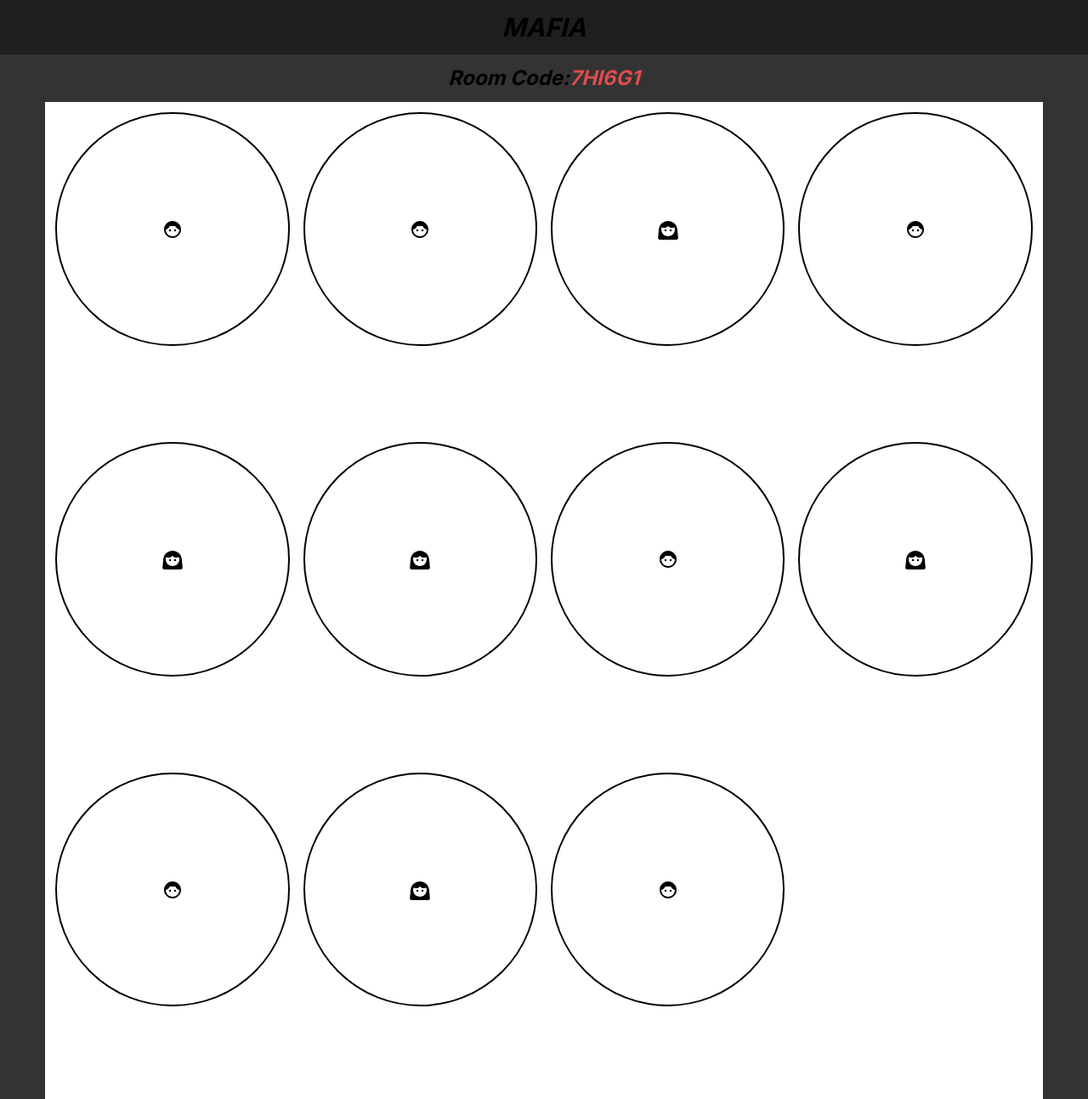
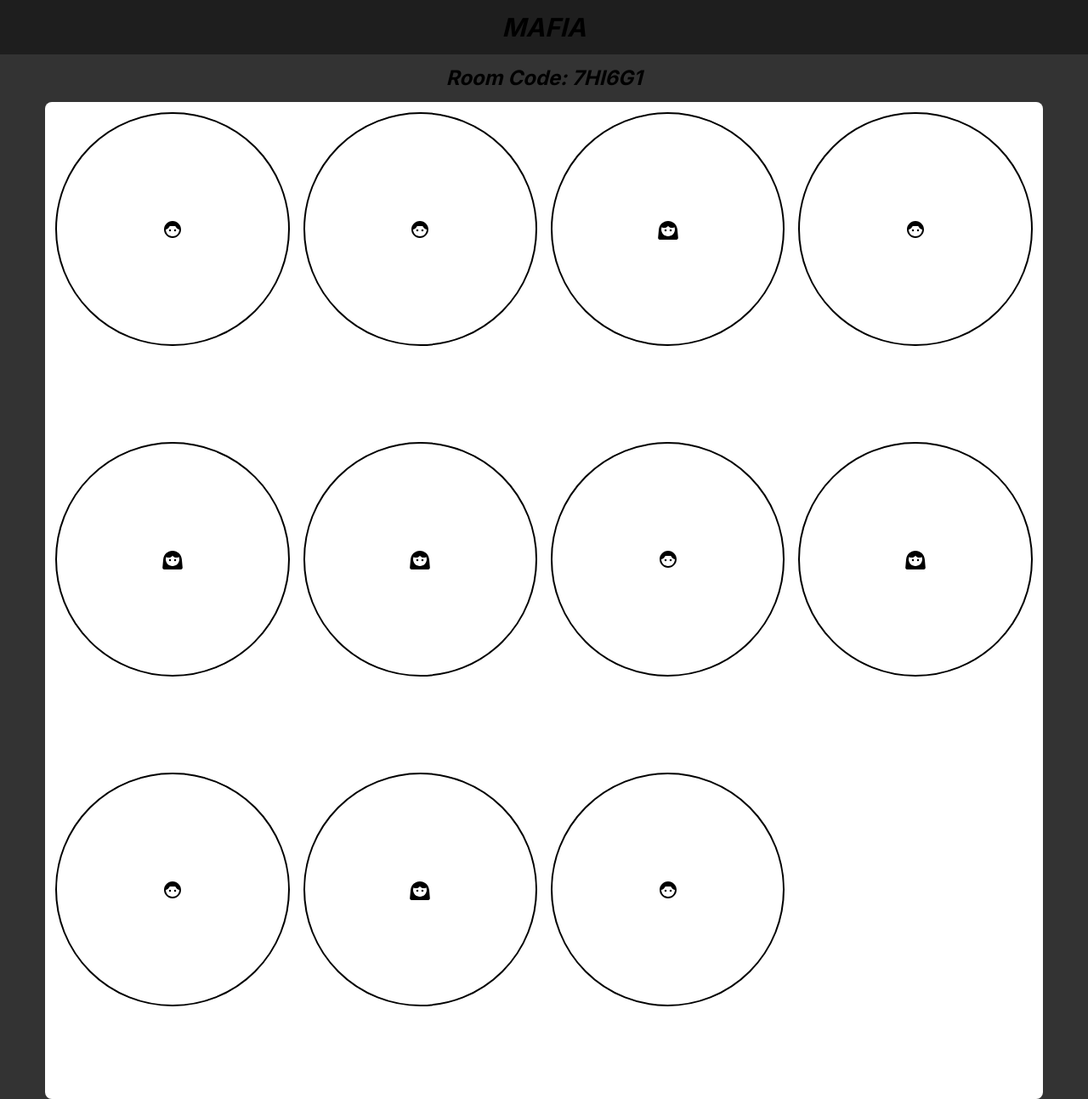
Before and after one commit to Kealen-Pillay/Mafia, a Next.js app in the folder client/: page /host in a window 1280 px wide. Shown: the whole page at 85% size. Built offline with nearby package versions, Linux system fonts and the light colour scheme.

Commit message:
Refactored join game screen

```diff
--- a/client/src/app/host/page.tsx
+++ b/client/src/app/host/page.tsx
@@ -1,29 +1,64 @@
-import React from "react";
-import Face6RoundedIcon from '@mui/icons-material/Face6Rounded';
-import Face3RoundedIcon from '@mui/icons-material/Face3Rounded';
+"use client";
+import React, { useState } from "react";
+import Face6RoundedIcon from "@mui/icons-material/Face6Rounded";
+import Face3RoundedIcon from "@mui/icons-material/Face3Rounded";
 
-const Host = () => {
+const HostScreen = () => {
+  const [roomCode, setRoomCode] = useState<string>("7HI6G1");
+
   return (
     <div className="flex flex-col items-center justify-center w-full h-full">
-      <div className="flex font-bold text-2xl italic my-3">
-        Room Code: <h1 className="text-[#DF4C4C]">7HI6G1</h1>
+      <div className="flex font-bold flex-row text-2xl italic my-3 px-5">
+        <h1>Room Code: {roomCode}</h1>
       </div>
-
-      <div className="grid grid-cols-4 gap-4 bg-white p-3 w-11/12 aspect-square">
-        <div className="rounded-full border-2 border-black aspect-square text-black flex justify-center items-center"> <Face6RoundedIcon className="text-4xl"/> </div>
-        <div className="rounded-full border-2 border-black aspect-square text-black flex justify-center items-center"> <Face6RoundedIcon className="text-4xl"/> </div>
-        <div className="rounded-full border-2 border-black aspect-square text-black flex justify-center items-center"> <Face3RoundedIcon className="text-4xl"/> </div>
-        <div className="rounded-full border-2 border-black aspect-square text-black flex justify-center items-center"> <Face6RoundedIcon className="text-4xl"/> </div>
-        <div className="rounded-full border-2 border-black aspect-square text-black flex justify-center items-center"> <Face3RoundedIcon className="text-4xl"/> </div>
-        <div className="rounded-full border-2 border-black aspect-square text-black flex justify-center items-center"> <Face3RoundedIcon className="text-4xl"/> </div>
-        <div className="rounded-full border-2 border-black aspect-square text-black flex justify-center items-center"> <Face6RoundedIcon className="text-4xl"/> </div>
-        <div className="rounded-full border-2 border-black aspect-square text-black flex justify-center items-center"> <Face3RoundedIcon className="text-4xl"/> </div>
-        <div className="rounded-full border-2 border-black aspect-square text-black flex justify-center items-center"> <Face6RoundedIcon className="text-4xl"/> </div>
-        <div className="rounded-full border-2 border-black aspect-square text-black flex justify-center items-center"> <Face3RoundedIcon className="text-4xl"/> </div>
-        <div className="rounded-full border-2 border-black aspect-square text-black flex justify-center items-center"> <Face6RoundedIcon className="text-4xl"/> </div>
+      <div className="grid grid-cols-4 rounded-lg gap-4 bg-white p-3 w-11/12 aspect-square">
+        <div className="rounded-full border-2 border-black aspect-square text-black flex justify-center items-center">
+          {" "}
+          <Face6RoundedIcon className="text-4xl" />{" "}
+        </div>
+        <div className="rounded-full border-2 border-black aspect-square text-black flex justify-center items-center">
+          {" "}
+          <Face6RoundedIcon className="text-4xl" />{" "}
+        </div>
+        <div className="rounded-full border-2 border-black aspect-square text-black flex justify-center items-center">
+          {" "}
+          <Face3RoundedIcon className="text-4xl" />{" "}
+        </div>
+        <div className="rounded-full border-2 border-black aspect-square text-black flex justify-center items-center">
+          {" "}
+          <Face6RoundedIcon className="text-4xl" />{" "}
+        </div>
+        <div className="rounded-full border-2 border-black aspect-square text-black flex justify-center items-center">
+          {" "}
+          <Face3RoundedIcon className="text-4xl" />{" "}
+        </div>
+        <div className="rounded-full border-2 border-black aspect-square text-black flex justify-center items-center">
+          {" "}
+          <Face3RoundedIcon className="text-4xl" />{" "}
+        </div>
+        <div className="rounded-full border-2 border-black aspect-square text-black flex justify-center items-center">
+          {" "}
+          <Face6RoundedIcon className="text-4xl" />{" "}
+        </div>
+        <div className="rounded-full border-2 border-black aspect-square text-black flex justify-center items-center">
+          {" "}
+          <Face3RoundedIcon className="text-4xl" />{" "}
+        </div>
+        <div className="rounded-full border-2 border-black aspect-square text-black flex justify-center items-center">
+          {" "}
+          <Face6RoundedIcon className="text-4xl" />{" "}
+        </div>
+        <div className="rounded-full border-2 border-black aspect-square text-black flex justify-center items-center">
+          {" "}
+          <Face3RoundedIcon className="text-4xl" />{" "}
+        </div>
+        <div className="rounded-full border-2 border-black aspect-square text-black flex justify-center items-center">
+          {" "}
+          <Face6RoundedIcon className="text-4xl" />{" "}
+        </div>
       </div>
     </div>
   );
 };
 
-export default Host;
+export default HostScreen;
--- a/client/src/app/join/page.tsx
+++ b/client/src/app/join/page.tsx
@@ -1,34 +1,34 @@
 import Link from "next/link";
-import ArrowBackRoundedIcon from '@mui/icons-material/ArrowBackRounded';
+import Image from "next/image";
+import ArrowBackIosIcon from "@mui/icons-material/ArrowBackIos";
+import MafiaLogo from "../../../public/Mafia.png";
 
-const Join = () => {
+const JoinScreen = () => {
   return (
-    <div className="flex flex-col items-center justify-center w-full h-full mt-20">
-      <img
-        src="https://cdn4.iconfinder.com/data/icons/mafia-and-gangster/500/mafia-gangster-brutal_2-512.png"
+    <div className="flex flex-col items-center justify-center w-full h-full">
+      <div className="flex w-screen h-10 items-center pl-3 pt-2">
+        <Link href="/">
+          <ArrowBackIosIcon />
+        </Link>
+      </div>
+      <Image
+        src={MafiaLogo}
         alt="Mafia Icon"
-        className="w-9/12 aspect-square"
+        className="w-4/5 mb-10 ml-10  mt-20"
       />
       <input
         type="text"
         placeholder="Room Code"
-        className="w-9/12 h-10 my-3.5 rounded p-2 text-center font-medium italic text-black border-2 border-[#848282]"
+        className="w-9/12 h-14 my-10 rounded p-2 text-center font-medium italic text-black border-2 border-[#848282]"
       />
       <Link
-        href="/join"
-        className="bg-[#53ED9A] text-white w-9/12 h-10 font-bold rounded flex justify-center items-center  my-7 border-2 border-black"
+        href="/"
+        className="bg-[#C5FFE0] text-black w-9/12 h-12 font-bold rounded flex justify-center items-center border-2 border-[#31CC78]"
       >
-        Join Game
-      </Link>
-
-      <Link
-        href="/"
-        className="bg-[#DF4C4C] text-white w-9/12 h-10 font-bold rounded flex justify-center items-center border-2 border-black">
-        <ArrowBackRoundedIcon />
-        Back
+        <p className="text-[#31CC78]">Play</p>
       </Link>
     </div>
   );
 };
 
-export default Join;
+export default JoinScreen;
--- a/client/src/app/page.tsx
+++ b/client/src/app/page.tsx
@@ -2,7 +2,7 @@ import Link from "next/link";
 import MafiaLogo from "../../public/Mafia.png";
 import Image from "next/image";
 
-const Home = () => {
+const HomeScreen = () => {
   return (
     <div className="flex flex-col items-center justify-center w-full h-full mt-20">
       <Image src={MafiaLogo} alt="Mafia Icon" className="w-4/5 mb-10 ml-10" />
@@ -19,12 +19,12 @@ const Home = () => {
       </Link>
       <Link
         href="/join"
-        className="bg-[#C5FFE0] text-black w-9/12 h-12 font-bold rounded flex justify-center items-center border-2 border-[#53ED9A]"
+        className="bg-[#C5FFE0] text-black w-9/12 h-12 font-bold rounded flex justify-center items-center border-2 border-[#31CC78]"
       >
-        <p className="text-[#53ED9A]">Join Game</p>
+        <p className="text-[#31CC78]">Join Game</p>
       </Link>
     </div>
   );
 };
 
-export default Home;
+export default HomeScreen;
```
